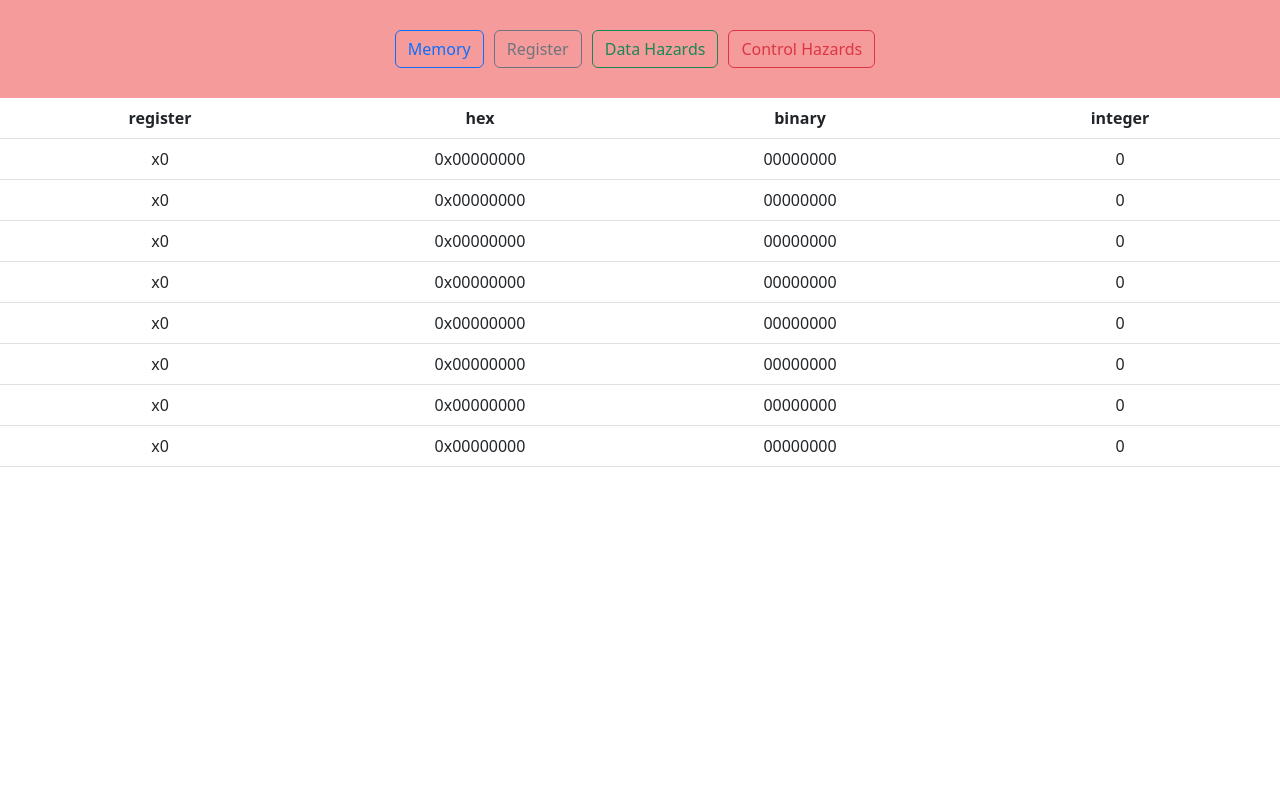
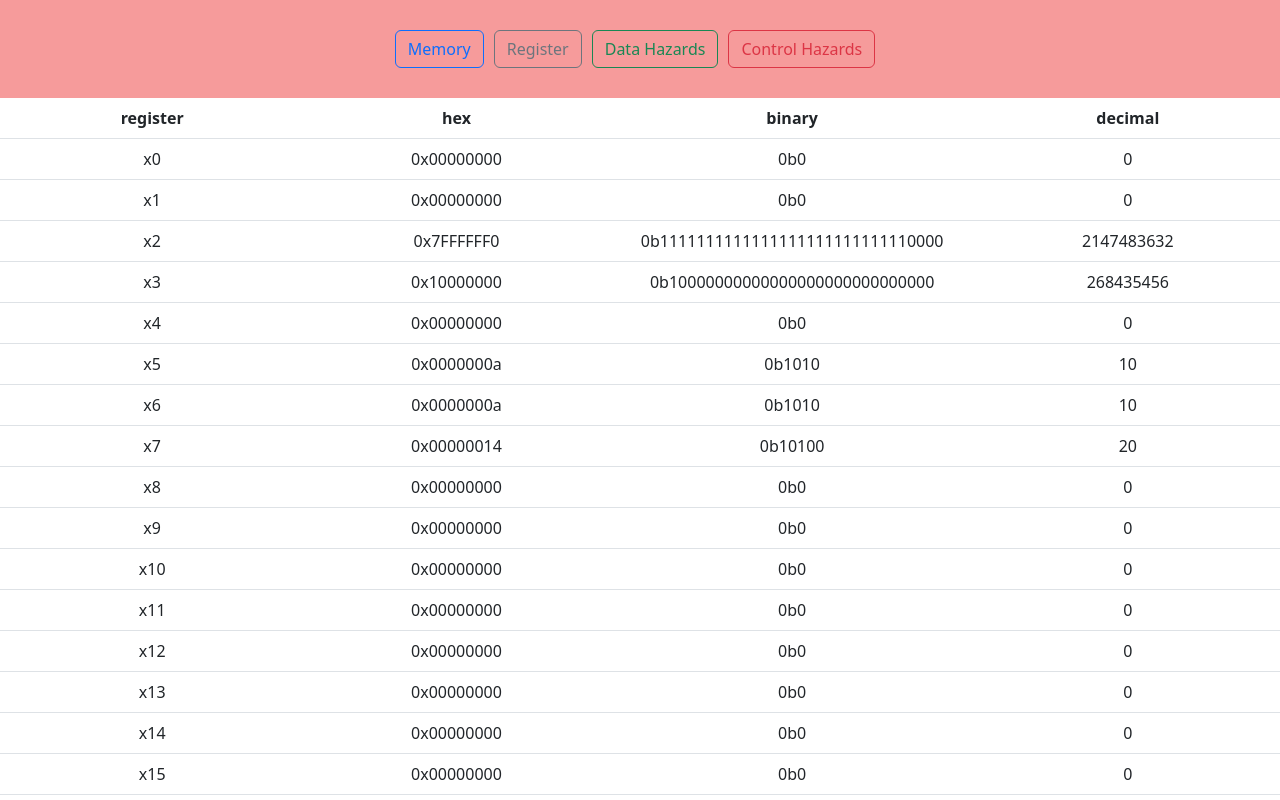
Before and after one commit to Harshit1092/RISC_V-Simulator, a React (Create React App) app in the folder frontend/: page /register in a window 1280 px wide. Shown: the top 800 px of the page. Built offline with nearby package versions, Linux system fonts and the light colour scheme.

Commit message:
json file created

```diff
--- a/frontend/src/Components/RegisterTable.js
+++ b/frontend/src/Components/RegisterTable.js
@@ -1,5 +1,6 @@
 import { useEffect } from "react";
-import RegisterData from "./RegisterData.js";
+// import RegisterData from "./RegisterData.js";
+import RegisterData from './reg.json'
 
 function RegisterTable(){
 // get table column
--- /dev/null
+++ b/frontend/src/Components/reg.json
@@ -0,0 +1,194 @@
+[
+    {
+        "register": "x0",
+        "hex": "0x00000000",
+        "binary": "0b0",
+        "decimal": "0"
+    },
+    {
+        "register": "x1",
+        "hex": "0x00000000",
+        "binary": "0b0",
+        "decimal": "0"
+    },
+    {
+        "register": "x2",
+        "hex": "0x7FFFFFF0",
+        "binary": "0b1111111111111111111111111110000",
+        "decimal": "2147483632"
+    },
+    {
+        "register": "x3",
+        "hex": "0x10000000",
+        "binary": "0b10000000000000000000000000000",
+        "decimal": "268435456"
+    },
+    {
+        "register": "x4",
+        "hex": "0x00000000",
+        "binary": "0b0",
+        "decimal": "0"
+    },
+    {
+        "register": "x5",
+        "hex": "0x0000000a",
+        "binary": "0b1010",
+        "decimal": "10"
+    },
+    {
+        "register": "x6",
+        "hex": "0x0000000a",
+        "binary": "0b1010",
+        "decimal": "10"
+    },
+    {
+        "register": "x7",
+        "hex": "0x00000014",
+        "binary": "0b10100",
+        "decimal": "20"
+    },
+    {
+        "register": "x8",
+        "hex": "0x00000000",
+        "binary": "0b0",
+        "decimal": "0"
+    },
+    {
+        "register": "x9",
+        "hex": "0x00000000",
+        "binary": "0b0",
+        "decimal": "0"
+    },
+    {
+        "register": "x10",
+        "hex": "0x00000000",
+        "binary": "0b0",
+        "decimal": "0"
+    },
+    {
+        "register": "x11",
+        "hex": "0x00000000",
+        "binary": "0b0",
+        "decimal": "0"
+    },
+    {
+        "register": "x12",
+        "hex": "0x00000000",
+        "binary": "0b0",
+        "decimal": "0"
+    },
+    {
+        "register": "x13",
+        "hex": "0x00000000",
+        "binary": "0b0",
+        "decimal": "0"
+    },
+    {
+        "register": "x14",
+        "hex": "0x00000000",
+        "binary": "0b0",
+        "decimal": "0"
+    },
+    {
+        "register": "x15",
+        "hex": "0x00000000",
+        "binary": "0b0",
+        "decimal": "0"
+    },
+    {
+        "register": "x16",
+        "hex": "0x00000000",
+        "binary": "0b0",
+        "decimal": "0"
+    },
+    {
+        "register": "x17",
+        "hex": "0x00000000",
+        "binary": "0b0",
+        "decimal": "0"
+    },
+    {
+        "register": "x18",
+        "hex": "0x00000000",
+        "binary": "0b0",
+        "decimal": "0"
+    },
+    {
+        "register": "x19",
+        "hex": "0x00000000",
+        "binary": "0b0",
+        "decimal": "0"
+    },
+    {
+        "register": "x20",
+        "hex": "0x00000000",
+        "binary": "0b0",
+        "decimal": "0"
+    },
+    {
+        "register": "x21",
+        "hex": "0x00000000",
+        "binary": "0b0",
+        "decimal": "0"
+    },
+    {
+        "register": "x22",
+        "hex": "0x00000000",
+        "binary": "0b0",
+        "decimal": "0"
+    },
+    {
+        "register": "x23",
+        "hex": "0x00000000",
+        "binary": "0b0",
+        "decimal": "0"
+    },
+    {
+        "register": "x24",
+        "hex": "0x00000000",
+        "binary": "0b0",
+        "decimal": "0"
+    },
+    {
+        "register": "x25",
+        "hex": "0x00000000",
+        "binary": "0b0",
+        "decimal": "0"
+    },
+    {
+        "register": "x26",
+        "hex": "0x00000000",
+        "binary": "0b0",
+        "decimal": "0"
+    },
+    {
+        "register": "x27",
+        "hex": "0x00000000",
+        "binary": "0b0",
+        "decimal": "0"
+    },
+    {
+        "register": "x28",
+        "hex": "0x00000000",
+        "binary": "0b0",
+        "decimal": "0"
+    },
+    {
+        "register": "x29",
+        "hex": "0x00000000",
+        "binary": "0b0",
+        "decimal": "0"
+    },
+    {
+        "register": "x30",
+        "hex": "0x00000000",
+        "binary": "0b0",
+        "decimal": "0"
+    },
+    {
+        "register": "x31",
+        "hex": "0x00000000",
+        "binary": "0b0",
+        "decimal": "0"
+    }
+]
```
Also changed, not shown: 1 other file (tests, documents, lock files or other folders).
